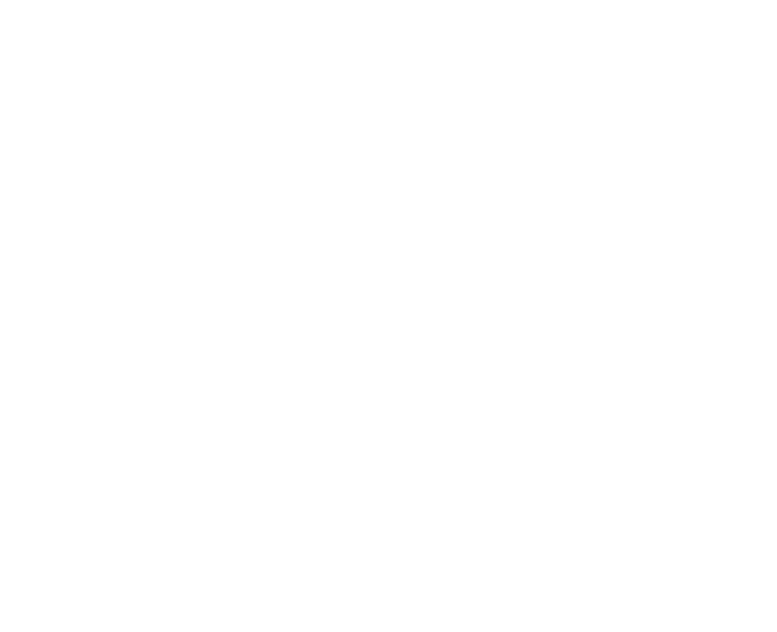
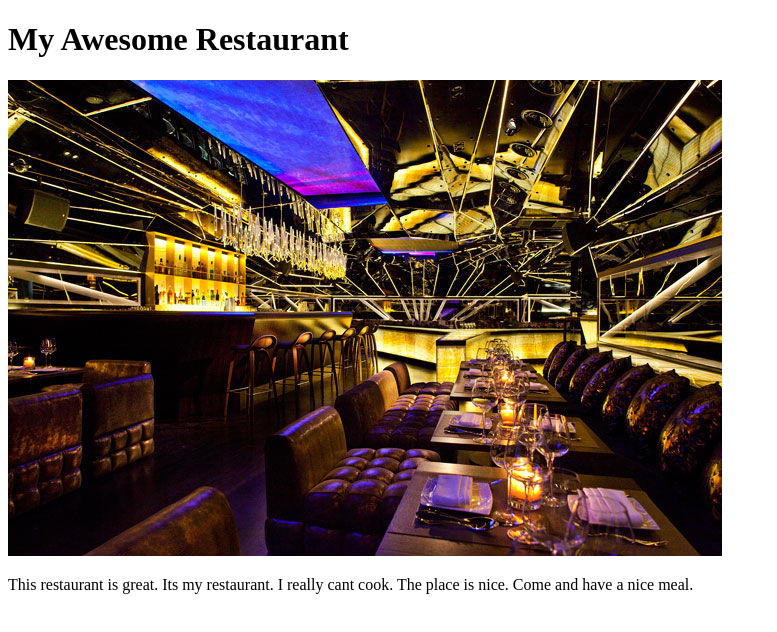
Before and after one commit to VDan007/TOP-Restaurant-Page, a website built with webpack: page dist/index.html in a window 1280 px wide. Shown: the whole page, without its empty margins (0-777 px from the left). Built offline with nearby package versions, Linux system fonts and the light colour scheme.

Commit message:
next step done

```diff
--- a/dist/index.html
+++ b/dist/index.html
@@ -8,6 +8,16 @@
     <script src="main.js"></script>
 </head>
 <body>
-    <div id="content"></div>
+    <div id="content">
+        <div class="header">
+            <h1>My Awesome Restaurant</h1>
+        </div>
+        <img src="/images/i1.jpeg">
+        <div class="main">
+            <p>This restaurant is great. Its my restaurant. I really cant cook. The place is nice.
+            Come and have a nice meal.
+            </p>
+        </div>
+    </div>
 </body>
 </html>
--- /dev/null
+++ b/dist/main.js
@@ -0,0 +1 @@
+console.log("Hali!");
```
Also changed, not shown: images/i1.jpeg (added).
